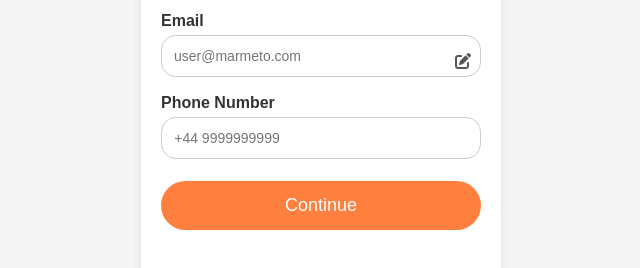
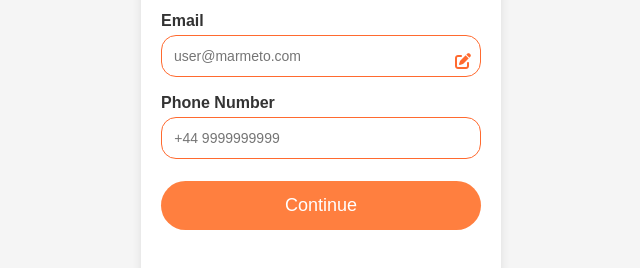
Before and after one commit to archita-behera/OTP-Verification, a plain HTML site: page index.html in a window 1280 px wide. Shown: the part 462-730 px from the top of the page, without its empty margins (319-959 px from the left). Drawn offline with Linux system fonts and the light colour scheme.

Commit message:
Update style.css

```diff
--- a/style.css
+++ b/style.css
@@ -100,7 +100,7 @@ label {
     height: 40px;
     font-size: 20px;
     text-align: center;
-    border: 1px solid #ccc;
+    border: 1px solid #ff6a2f;
     border-radius: 8px;
 }
 
@@ -130,7 +130,7 @@ label {
     width: 83%;
     padding: 12px;
     padding-right: 40px;
-    border: 1px solid #ccc;
+    border: 1px solid #ff6a2f;
     border-radius: 15px;
     font-size: 14px;
 }
@@ -139,7 +139,7 @@ label {
     position: absolute;
     right: 10px;
     font-size: 16px;
-    color: #555;
+    color: #ff6a2f;
     cursor: pointer;
 }
 
```
